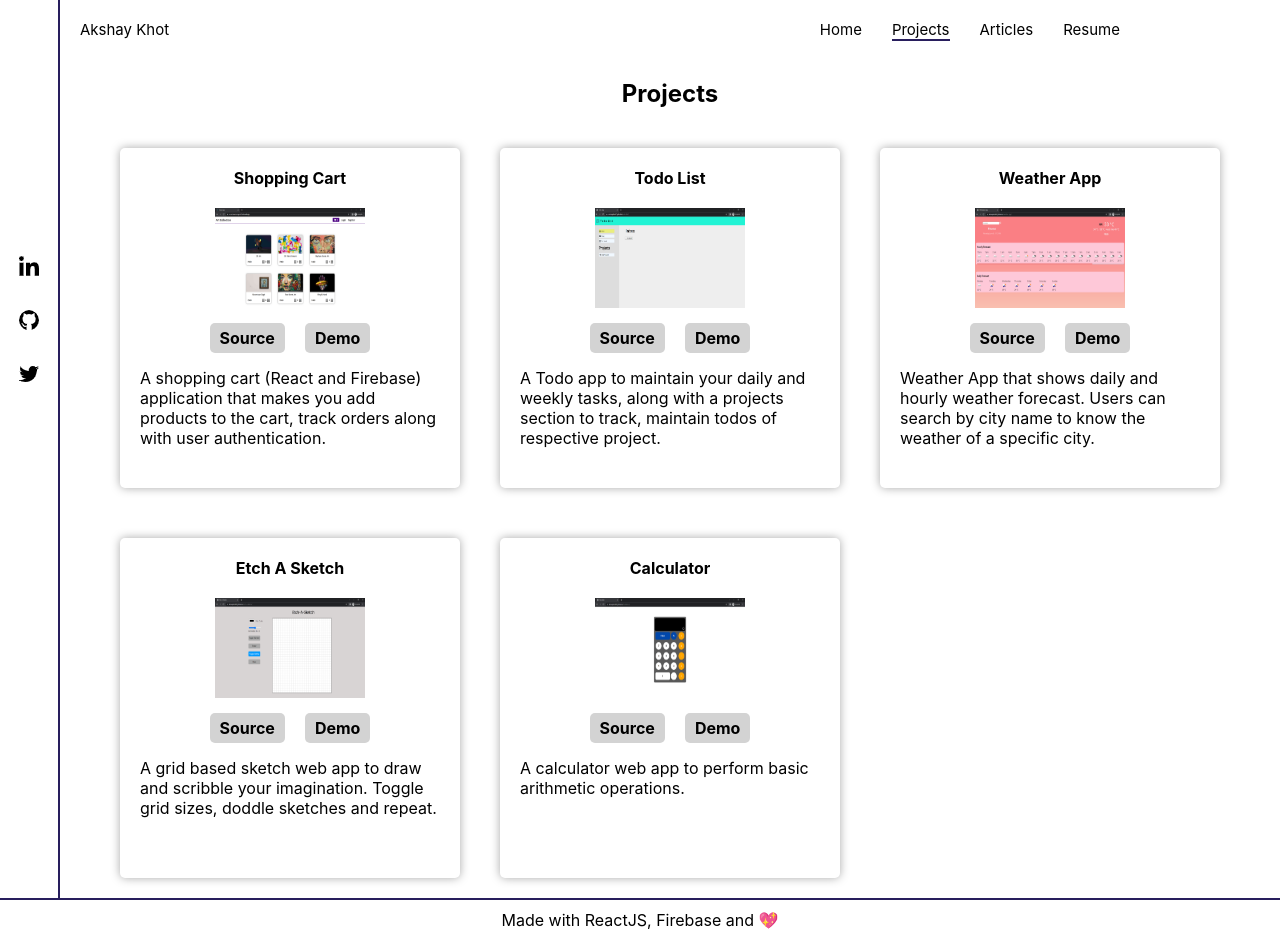
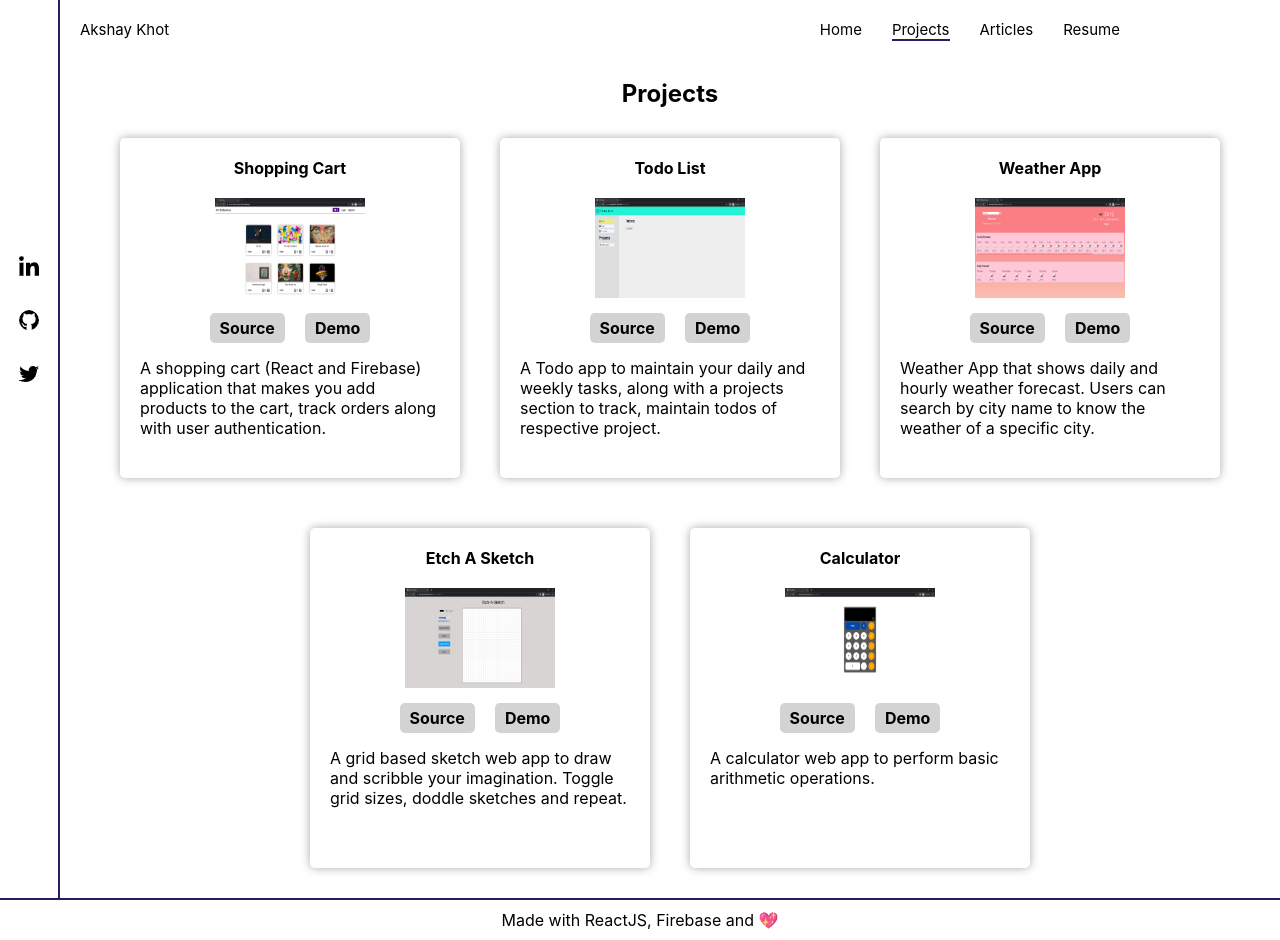
Before and after one commit to AkshayKhot07/portfolio-website, a React (Create React App) app: page /projects in a window 1280 px wide. Built offline with nearby package versions, Linux system fonts and the light colour scheme.

Commit message:
projects section styles refactored

```diff
--- a/src/pages/projects/Projects.css
+++ b/src/pages/projects/Projects.css
@@ -5,20 +5,18 @@
 }
 
 .projects-container {
-  width: 1100px;
-  padding: 20px;
-
+  width: 100%;
   display: flex;
   flex-direction: row;
   flex-wrap: wrap;
   row-gap: 50px;
   column-gap: 40px;
-  justify-content: flex-start;
+  justify-content: center;
+  margin-bottom: 30px;
 }
 
 .projects h2 {
-  /* text-align: center; */
-  margin: 20px 0px;
+  margin: 20px 0px 30px 0px;
 }
 
 .project {
```
